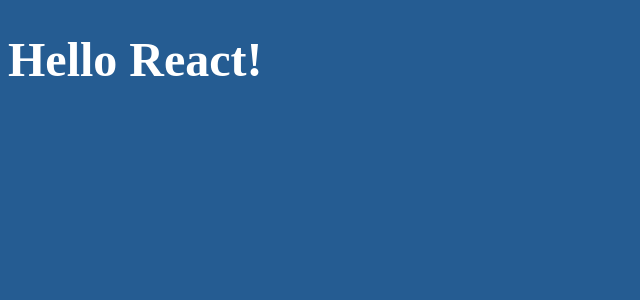
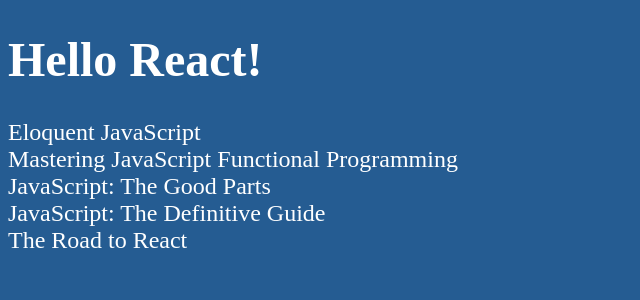
Before and after one commit to Mezekr/React-componet, a React (Vite) app: page / in a window 1280 px wide. Shown: the top 300 px of the page, without its empty margins (0-640 px from the left). Built offline with nearby package versions, Linux system fonts and the light colour scheme.

Commit message:
create MainView component

```diff
--- a/src/App.jsx
+++ b/src/App.jsx
@@ -1,4 +1,5 @@
 import { createRoot } from "react-dom/client";
+import { MainView } from "./components/mainView/main-view";
 
 import "./index.scss";
 
@@ -6,6 +7,7 @@
   return (
     <div>
       <h1 className="main-head">Hello React!</h1>
+      <MainView />
     </div>
   );
 };
--- a/src/index.scss
+++ b/src/index.scss
@@ -4,6 +4,7 @@
 body {
   background-color:$bgColor;
   font-size: 1.5em;
+  color: $color;
 }
 .main-head{
   color:$color;
```
Also changed, not shown: src/index.jsx (+8 -8 lines).
